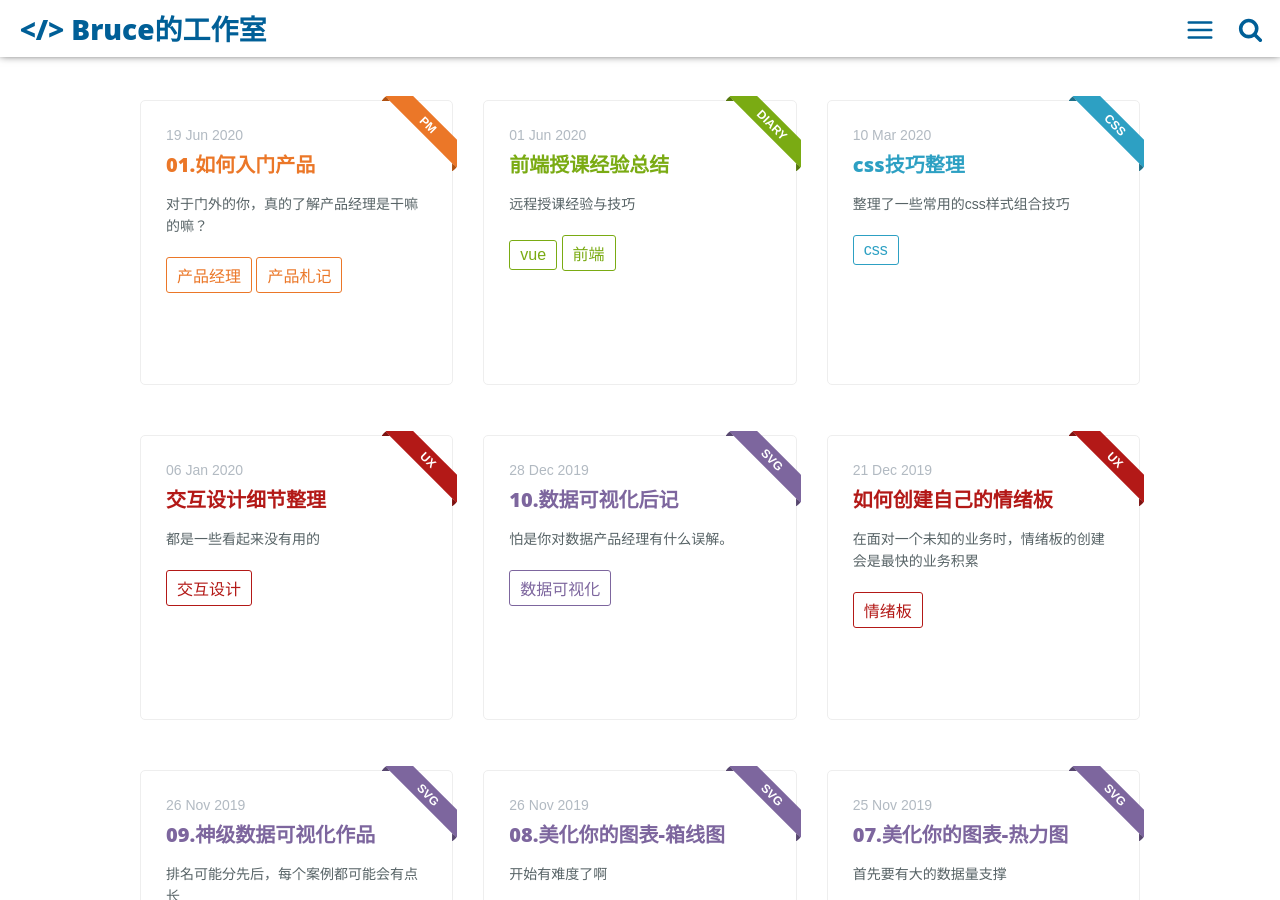
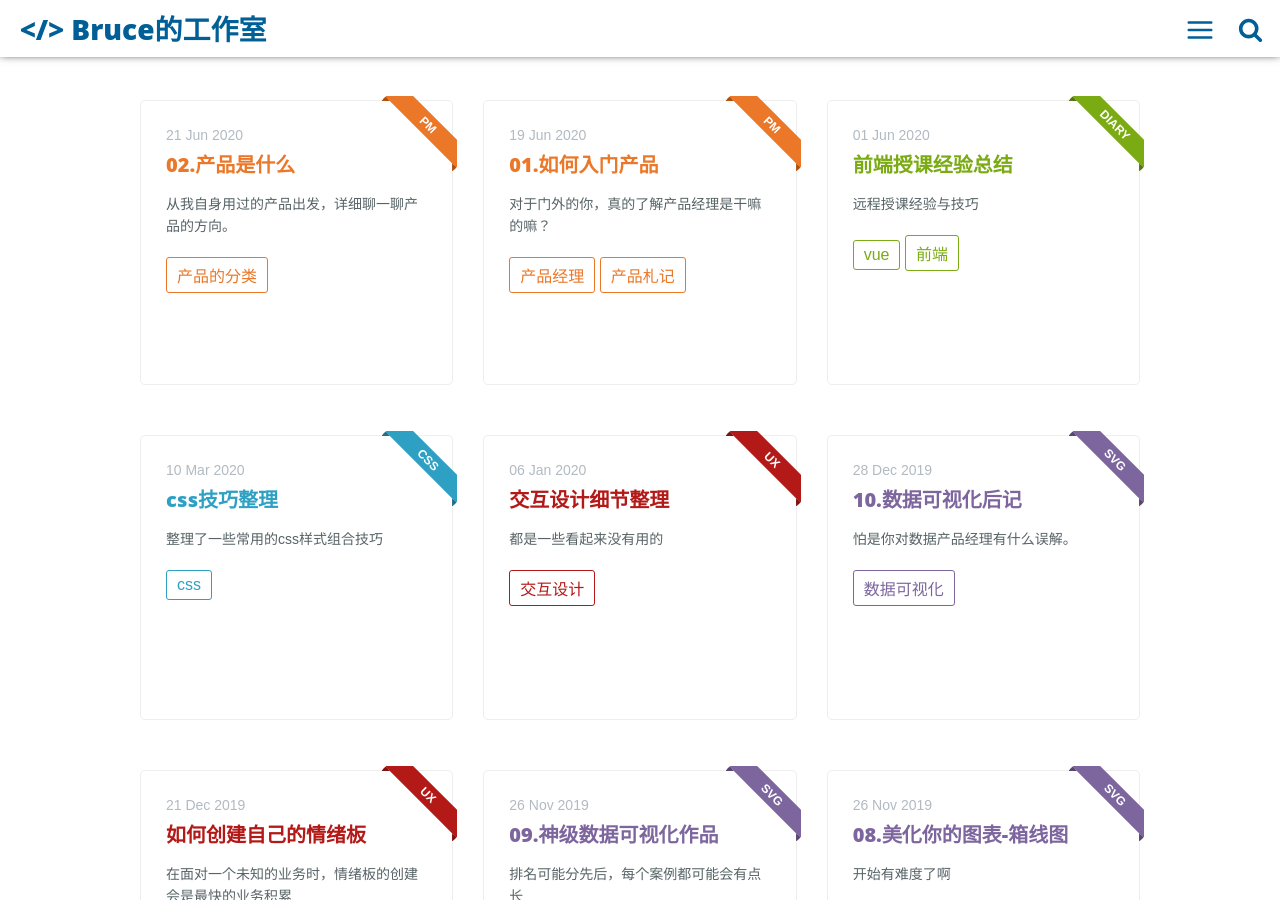
Before and after one commit to bruce827/portfolio, a Jekyll site: the page built from index.html, in a window 1280 px wide and 900 px high. Built offline with Jekyll 4.4.1, drawn with Linux system fonts in a browser that asks for light colours; some of the changed lines change nothing that is shown.

Commit message:
新增产品经理路线02

```diff
--- /dev/null
+++ b/_posts/2020-06-21-pm-roadmap02.md
@@ -0,0 +1,117 @@
+---
+layout: post
+comments: true
+title: "02.产品是什么"
+date: 2020-06-21 10:55:20
+image: '/assets/img/PM'
+description: 每个产品经理都是一个严格的分类控。
+main-class: PM
+color:
+tags:
+- 产品的分类
+categories:
+- 产品札记
+twitter_text:
+introduction: 从我自身用过的产品出发，详细聊一聊产品的方向。
+---
+# 产品是什么
+产品的本质就是**帮助一部分人解决某个问题的方案**，这句话看似像是没说一样，但是如果加上限定语就不一样了：
+## 帮助
+首先要对应是不是有人会产生需求，有些刚步入社会的小朋友可能会觉得，没有没有需求你产品做个锤子？对于这样的想法我只是想说小朋友，怕是你还没有经历过社会的毒打。我本人有一段时间面对的客户就是政府机构，那时候我就发现大多数政府的外包公司在接一个项目（项目和产品的区别我们以后再细聊）的时候首先考虑的是生存，就是让客户满意然后把钱要回来，这就造成了很多在我们明眼人看来很不合理的需求，但是为了赶工期，也照样做了出来一些根本没有人用的“僵尸系统”。虽然没有人用，但是政府客户完成了任务、分包商挣到了钱两全其美。这样的事情在前几年（2015-2018）年尤其盛行，直到有一次新闻大力报道，国家下也了文件，才得到了好转，但是你只要细查下去就会发现这样的项目从启动到验收，每个流程其实都是完整且合理的，其实问题就出在需求上。
+那么问题就来了，如何把握住需求的核心，以及如何满足它们？
+其实任何需求挖掘到最后都是一个哲学问题，那么满足这些哲学问题需要“跳进来，再跳出去”（具体可以参考第一章库存的案例）。那么从指导方针上来讲，满足需求的办法无非也就是以下三种：
+1. 提高自身
+2. 降低预期
+3. 转移需求
+在这里我们不展开来讲直接给出结论，方法1最为常规但有瓶颈，方法3会有奇效，但风险较高。
+
+## 一部分
+这个定语也是很关键，注意不是所有人。我们在做产品的时候一定要考虑**用户的定位**，他一定是满足于一部分人的需求。因为任何一个产品，用户都有可能是多种多样的，但是一定是有主次之分的。每个产品的用户群体定位基本都属于商业机密，可想而知其重要性。
+> 这里我把问题延伸一下：*老板的需求要不要做，怎么做？*
+我相信这一定是做产品的人经常遇到的问题，最难的不是客户，而是自己的老板。在这里我不想讲一些大的道理，而是结合我自身的一个案例来讲一下：
+### 项目背景
+公司老板重构自己公司的官网，可以说是主观意愿非常强的产品，我有幸主导了这个产品的规划与设计阶段，后期由于其他原因退出所以没有经历开发阶段。在需求调研与收集阶段我和我的团队就面临着这一个最要命的问题，就是**每次评审老板的需求（严格意义上来说应该叫诉求）都在变，导致我根本不知道他到底想要什么**。这样的背景导致了有些不可避免的风险，作为这个产品的主导者我和经理引发了一系列的冲突。
+### 产品的风险与冲突
+* 首先就是工期的冲突，谁都不是圣人，退一步来讲在我们没有更高的职业理想的情况下，老板你说怎样就怎样呗，然我改就改，我在从新估工作量就好了。但任何一个涉及到开发阶段的产品都是有其严格的工期的，工期不能变，但是需求改来改去压缩了开发人员的时间不说，主要是“怎么干也干不好”。
+* 团队士气的冲突，说出这点可能会被人吐槽说我不够职业，不能带着情绪去干活，但是当时的情况就是这样，团队的劳动成果一次次的被否定，整个团队经历了如下几个阶段
+    1. 打了鸡血一样加班加点的干活：当第一次被否定的时候，我们第一个是想到的是如何去解决新的需求，所以大家兴致都很高，疯狂的完成评审留下的问题。
+    2. 不知所措：当团队的设计被否定过3此以上的时候，所有人（包括我）都是在一种不知道接下来要怎么做的迷茫之中度过的，这段时间团队的加班很少，因为不知道要怎么做；但是压力又很大，因为距离下一次的评审日期不断的临近。
+    3. 机械麻木的干活：在这个阶段用一个俗话就叫做“虱子多了不咬，债多了不愁。”的心态了。每天只按照工时做出自己工作量的活，也不加班也不多想解决方案。到了这个阶段整个团队就已经不是有一两个明确的需求可以挽回的状态了，坦率讲已经开始有自暴自弃的前兆了。
+    4. 互相推卸责任：在我主导的期间我还没有经历这个阶段，但是可以预计，到开发完成后一定会出现部门与部门，岗位与岗位的相互推卸。
+### 解决方案
+在这里我们避开吐槽不谈，只理性的谈谈解决方案。其实总结起来很简单，就是一句话：“不能言听计从，让外行人领导内行人，但也不能太过，一切都对着干。”这句话具体到了实施层面表现为以下几点：
+* 多沟通但是少确认：老板不是客户，他考虑事情的角度大多是管理层面的，凡事都要和老板确认，所带来的的后果就是什么也没确认，你还是不知道要怎么做，而你的确认邮件唯一的用处就是给你日后推卸责任积累一些证据，但是要记住，人家老板除了有客户的属性以外更是你的管理者，你的推卸责任并不能像公司间争取利益那样给团队带来任何好处。
+* 承担你团队所有的能力不足：这里的承担并不是接收批评或者作检讨之类的，而是要教会下属方法和思路，授人以鱼不如授人以渔。这确实很难，但经过实践的洗礼这确实是作为管理者的不二法则。至于方法在涉及到很多专业知识在这里不展开来讲了。
+* 要有自己的底线：这是防止团队士气低迷的最重要的手段，没有之一。作为一个产品经理，你要对自己的业务能力足够自信才可以，即使事后被证明是错误的。你的自信体现在平时对产品的日积月累上，再盲目的自信也好过被别人牵着鼻子原地打转。
+
+## 某个问题
+这里我要来说以下场景，任何需求都是有其自身的场景的，不同的场景我们也会有不同的解决方案。在下文中我会结合目前移动互联网的兴起来详细解读一下关于场景的分析。
+## 方案
+这里的方案严格意义上是指解决方案，那么下面我们就来详细聊一聊现在针对不同场景大致上分为哪几类解决方案。
+
+# 产品的分类
+
+整体来说，目前无论是那种维度下的产品，你都很难找到一个完全空白的领域，如发现了，请马上行动起来就好了，但是更多的时候我们面临的是选择一个自身擅长的方向去进行深耕。
+# 那么我适合做哪一类的产品
+要回答这个问题我们应该从两方面来讨论：没有经验的应届毕业生有经验但是要转行的职场老鸟。
+## 有经验的
+如果你没有从零开始的魄力，建议从自己擅长的领域入手，这样可以让你在快速入行的同时工资也不至于降得太多。
+还是用我自身举例，我大学是化工专业的，毕业后有一段投资咨询的经历，在经过一番曲折以后（此处省略一万字）我最终选择了环保行业的软件产品，在团队中做需求分析师。由于城市的改变所以在薪资方面并没有什么可比性，但是刚开始的时候确实在各个工具以及思维方式方面都搞的焦头烂额。
+## 应届毕业生
+> 其实有经验的人都有自己的职业规划，并不是我此篇文章的重点，我重点的是结合目前病毒肆虐后社会各行业的大趋势给一些应届毕业生进行择业建议。
+
+先提出一个问题，*选择和坚持哪个更重要*。
+首先在大学期间是没有关于“产品经理”这样一个学科的，这并不是学校不想做，而是没有办法做，因为任何一个行业的产品经理都是此行业的佼佼者他们必须紧跟行业动向，甚至会有一些风向的判断。我们暂且不说各行业的专业学科的融合机制，单说行业走向的瞬息万变这一个特点就很难快速的制定系统的课程以及教材普及下去。那么问题就来了，根据毕业生的特点肯定会想一个问题：**干什么我还没想好，但是我就要挣钱**。那么这里我根据自己所能查到的统计数据来预测一下未来几年的大趋势。
+### 一、新冠病毒影响了社会产业结构的变化
+1. 它是自**西班牙大流感**以来，全球规模最大的流行病。
+2. 它造成了自1930年大萧条以来最大的经济停摆。
+3. 它造成了自OPEC成立以来最大的油价跌幅。
+4. 它促成了有史以来全球最大的央行干预。
+
+由于以上四点影响是都是因为即使医疗系统最先进的国家也只能采取隔离的手段来控制病情的蔓延，既然是隔离，那么服务业肯定的是受到打击最大的行业。但这些都不是最致命的，最致命的是这次的疫情持续的时间足够的长，长到足以可以影响社会的产业结构。纵观人类史，能够引起社会产业结构变化的无非就是以下四件事：
+1. 饥荒
+2. 瘟疫
+3. 战争
+4. 技术革命
+很明显我们正在经历着瘟疫和技术革命这两件事情，那么我们产品经理一定要从供给和需求两点来分析（这种分析方法会在后面的章节详细叙述）未来的商业框架。
+
+### 二、新需求促使商业框架升级
+在我看来，这次疫情已经使得中国开启了一个新需求促使新供给从而造成商业模式升级的不可逆的良性循环。
+* 新需求。不可否认，在病毒蔓延的这段时间里面，大家都不约而同的变穷了，这让大家的消费变得更加合理，产生了“去过度化”的现象，值得一提的是这种现象在以前的日本也发生过。这种现象的原理其实早就有人总结过，叫做奥卡姆剃刀原理。这直接带来的后果就是，用户很可能不会为了自己的过度的需求来买单。反过来讲作为你以前为客户设计的很多“兴奋需求”可能会就此夭折，比如现在炒的非常火的直播带货，原来用户会因为便宜而买单，而现在就很可能不会了。最直接的证据就是中国零售业在第一季度的零售总额同比去年要下降了20%。
+* 新供给。首先疫情让各行各业都更加依赖于线上化，这是对所有行业的一个挑战，但同时也迎来了国货崛起的一个窗口期，主要因素有以下3点：
+    1. 中国是世界上极少数拥有全供应链工业国家，供应链在疫情结束后会很快恢复。
+    2. 各国的封锁加之与美国的贸易战导致外国的大牌进不来。
+    3. 在疫情的控制上使得人民的民族自信心大大增强，对欧美也没有那么崇拜了。
+最明显的改变，就是云上班，和云授课，我本人也是享受到了这两个变革所带来的红利，在钉钉上直播授课，坦率讲钉钉能承受住了全国范围内如此大规模的线上会议的活动，确实是重新刷新了以前的很多负面新闻（感兴趣的可以自行搜索）。
+
+### 三、行业幂律化、输出多元化
+先说结论：相比与正太分布，幂律分布会使得有能力的人赚更多的钱，而疫情加速了平均化世界到极端化世界的改变；而输出多元化导致了转行和跨学科再也不是普通择业者的壁垒。
+> 举个例子，同样是做前端开发，大神和一年前端经验的新手来说，大神一个月工资可能是2w+，而新手一般不会超过5k，两个人的工资差个5倍左右，这是符合正太分布的规律；但是如果现在行业的规律为幂律分布，那很可能出现大神的月薪是10w，但是新手很可能连1k块都拿不到，二者很可能相差一千倍都不止，这就是幂律分布。
+
+而更残酷的预测是，前10%玩家赚走**全部**的钱，而剩下的90%的玩家什么都赚不到，而前1%的玩家与其它玩家的差额很可能相差一万倍以上。其实这种极端的现象已经发生了，最典型的例子就发生在我们每个人都看过的直播行业。
+我们在学校学的都是单一的学科，从来没有一个成熟的学习路线来指导我们进行学科的融合。但是，产品经理这个行业除外，我们早已习惯了跨学科的学习能力。
+### 四、方向
+虽然说了那么多道理，但是作为应届毕业生来说，还是希望我给出找工作时候用人单位的业务方向供大家选择：
+* 自由职业、远程办公平台、线上医疗平台
+* 更加专业的微商、电商、主播、内容付费、网课
+* 各种名不见经传的小众的国产品牌、半成品供应链
+* 5G通讯、IoT、边缘计算
+* 金融行业
+
+# 除了垂直领域的业务知识以外，是否需要有一些技术基础
+需要，虽然我们的核心方向是业务，但我们要极力“外行人领导内行人”的尴尬局面发生，那么这里我从软件工作流的两个方面来详细聊一聊。
+## 无论哪个领域，你都先要懂一些开发
+随着移动的兴起，我想着重将一下移动端的技术：
+![移动端知识图谱]({{"/app-roadmap.png" | prepend: page.image | prepend: site.baseurl}})
+## 无论哪个领域你要先懂一些设计
+让我们先回忆一个问题：**你第一次接触互联网的媒介是什么？**我相信不同年龄段的人会给出不同的答案。
+* 85年以前出生的的人，大部分都是在书本上，所以，纸和笔是他们最亲切的的媒介。
+* 85-92年出生的人，以我个人为例，当我中学的时候，已经普遍的在用pc上网了，所以这一代的人群是对pc更加亲切。
+* 92年以后出生的人，他们第一次接触互联网一定是手机，因为这个时期随着技术的突破，移动互联网已经大行其道，所以这一阶段的人群对手机会更加的亲切。
+
+那么针对这些特性，你即使做不到设计一个页面，也要做到可以指导设计师去完成底层规范设计。举个例子，比如现在设计一款app是用于大学生买书的三端产品（安卓、ios、pc），那么首先我们要确定使用用户基本上是95-00后的人群，我们之前的设计经验是在pc端设计完整的功能流程，然后再把他们在app端进行整合与删减，这种在设计者看来较为合理的做法可能就不一定适用于现在的年轻人，因为他们很可能都没有用过pc端来购物。更合理的做法应该是先设计手机端的功能流程，然后在pc端进行丰富。我们有些设计功底的人都知道，这两种设计模式的工作流是完全不一样的。而这种指导思想贯穿了产品UI设计的始终，那么我们应该怎样去学习呢？这里给出3条建议：
+1. 多看、多使用不同用户场景的app，思考他们的设计优缺点，在在即喜欢的产品类别上做一次竞品分析。
+2. 对构图、颜色等基本美术知识有粗略的认知，多看名家大作，即使做不到审美但是至少能做到审丑。
+3. 在素材网站上找一个web和app都有的素材完整临摹一个，了解UI、UE的设计流程。
+
+> ps:其实在互联网交互设计这一块主要分为UI、UE和动效这三个方面，以上几点建议只提及到UI和UE两个部分，对于动效设计更多的是专业知识与软件的综合运用，在后期我（ye）可（xu）能（bu）会再出一个系列专门讲动效设计。
```
Also changed, not shown: _posts/2020-06-01-post-collegeexpress.md (+4 -3 lines), assets/img/PM/app-roadmap.png (added).
